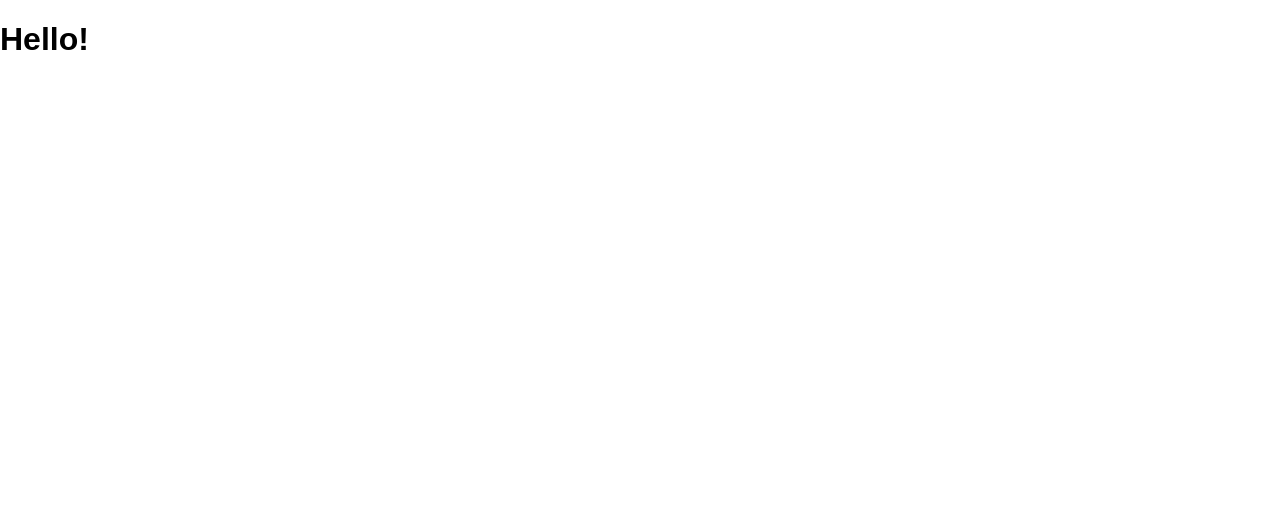
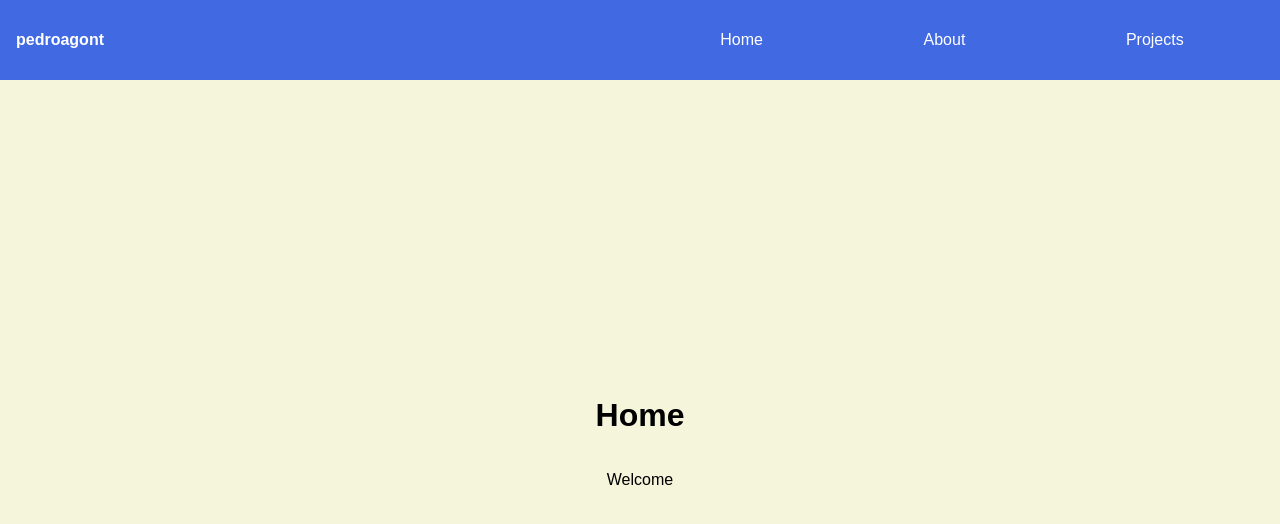
Before and after one commit to pedroagont/pedroagont, a React (Create React App) app: page / in a window 1280 px wide. Shown: the top 524 px of the page. Built offline with nearby package versions, Linux system fonts and the light colour scheme.

Commit message:
Add react router dom with simple components

```diff
--- a/package.json
+++ b/package.json
@@ -6,6 +6,7 @@
     "cra-template": "1.2.0",
     "react": "^18.2.0",
     "react-dom": "^18.2.0",
+    "react-router-dom": "^6.17.0",
     "react-scripts": "5.0.1"
   },
   "scripts": {
--- a/src/components/App.js
+++ b/src/components/App.js
@@ -1,8 +1,71 @@
+import { BrowserRouter, Routes, Route, Link } from 'react-router-dom';
+
 import '../styles/App.css';
+
+function Navigation() {
+  return (
+    <nav className="navbar">
+      <div className="navbar-brand">
+        <Link to="/">pedroagont</Link>
+      </div>
+      <ul className="navbar-menu">
+        <li>
+          <Link to="/">Home</Link>
+        </li>
+        <li>
+          <Link to="/about">About</Link>
+        </li>
+        <li>
+          <Link to="/projects">Projects</Link>
+        </li>
+      </ul>
+    </nav>
+  );
+}
+
+function Header({ title, description }) {
+  return (
+    <header className="header">
+      <h1>{title}</h1>
+      <p>{description}</p>
+    </header>
+  );
+}
+
+function Home() {
+  return (
+    <>
+      <Header title="Home" description="Welcome" />
+    </>
+  );
+}
+
+function About() {
+  return (
+    <>
+      <Header title="About" description="A little bit about me" />
+    </>
+  );
+}
+
+function Projects() {
+  return (
+    <>
+      <Header title="Projects" description="Some projects I've worked around" />
+    </>
+  );
+}
 
 function App() {
   return (
-    <h1>Hello!</h1>
+    <BrowserRouter>
+      <Navigation />
+      <Routes>
+        <Route path="/" element={<Home />} />
+        <Route path="/about" element={<About />} />
+        <Route path="/projects" element={<Projects />} />
+      </Routes>
+    </BrowserRouter>
   );
 }
 
--- a/src/styles/App.css
+++ b/src/styles/App.css
@@ -3,3 +3,42 @@ body {
   padding: 0;
   font-family: sans-serif;
 }
+
+nav.navbar {
+  padding: 0 1em;
+  height: 10vh;
+
+  display: flex;
+  justify-content: space-between;
+  align-items: center;
+
+  background-color: royalblue;
+}
+
+nav .navbar-brand {
+  font-weight: bold;
+}
+
+nav .navbar-menu {
+  list-style-type: none;
+  width: 50%;
+
+  display: flex;
+  justify-content: space-around;
+  align-items: center;
+}
+
+nav.navbar a {
+  text-decoration: none;
+  color: white;
+}
+
+header.header {
+  display: flex;
+  flex-direction: column;
+  justify-content: center;
+  align-items: center;
+  height: 90vh;
+
+  background-color: beige;
+}
```
Also changed, not shown: 1 other file (tests, documents, lock files or other folders).
